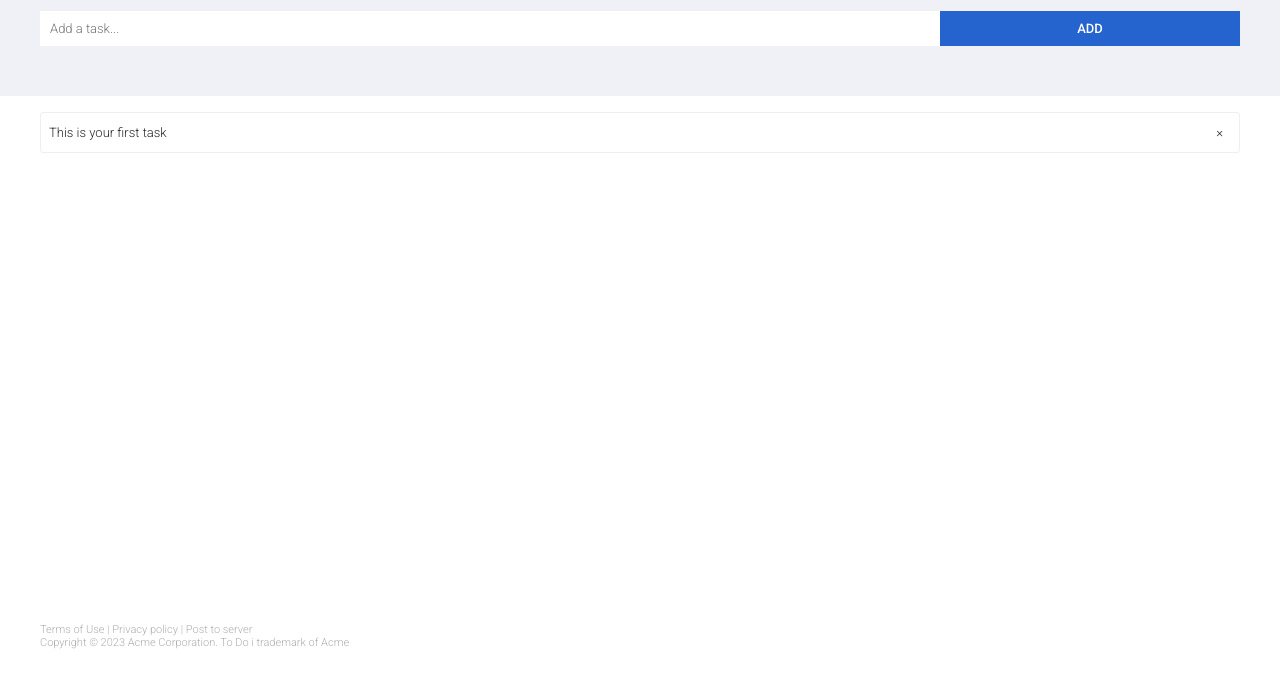
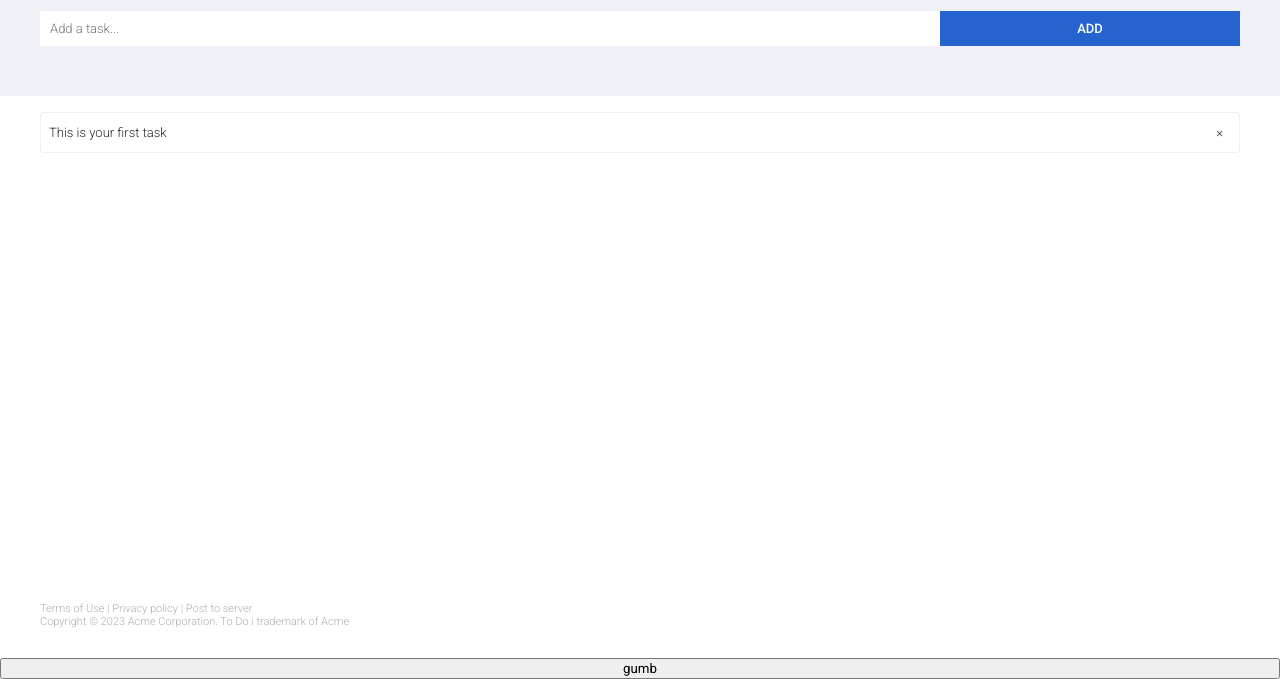
Before and after one commit to FilipDurkan/ToDo-App, a plain HTML site: page index.html in a window 1280 px wide. Shown: the part 121-800 px from the top of the page. Drawn offline with nearby package versions, Linux system fonts and the light colour scheme.

Commit message:
dodan button

```diff
--- a/index.html
+++ b/index.html
@@ -86,6 +86,7 @@
             <br>
             Copyright &copy; <span id="year"></span> Acme Corporation. To Do i trademark of Acme
         </footer>
+        <button>gumb</button>
     </div>
     <script src="script.js" defer></script>
     <script>
```
